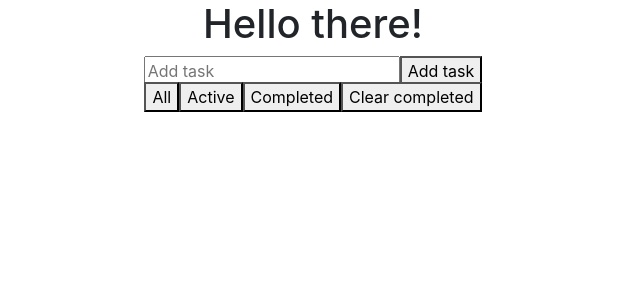
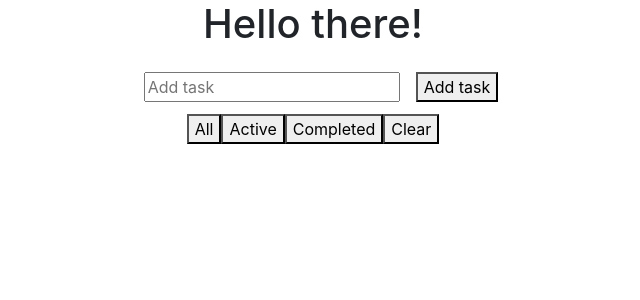
Before and after one commit to przemskydev/reactjs-training, a React (Create React App) app: page / in a window 1280 px wide. Shown: the top 300 px of the page, without its empty margins (327-967 px from the left). Built offline with nearby package versions, Linux system fonts and the light colour scheme.

Commit message:
remove done task from table

```diff
--- /dev/null
+++ b/src/components/Button.js
@@ -0,0 +1,28 @@
+import React from 'react'
+
+class Button extends React.Component {
+  constructor(props) {
+    super(props)
+    this.formatAtt = this.formatAtt.bind(this)
+    this.wtf = this.wtf.bind(this)
+  }
+
+  formatAtt(id) {
+    if (typeof id !== 'string') return ''
+    return id.charAt(0).toUpperCase() + id.slice(1)
+  }
+
+  wtf() {
+    this.props.click();
+  }
+
+  render() {
+    const id = this.props.id
+
+    return (
+      <button id={id} type='button' onClick={this.wtf}>{this.formatAtt(id)}</button>
+    )
+  }
+}
+
+export default Button;
--- a/src/components/Buttons.js
+++ b/src/components/Buttons.js
@@ -1,16 +1,41 @@
 import React from 'react';
+import Button from './Button';
 import './style/Buttons.css'
+import './style/TaskTodo.css'
 
 
-const Buttons = () => {
-  return (
-    <div className='btnPos'>
-      <button type='button'>All</button>
-      <button type='button'>Active</button>
-      <button type='button'>Completed</button>
-      <button type='button'>Clear completed</button>
-    </div>
-  )
+
+class Buttons extends React.Component {
+  constructor(props) {
+    super(props)
+    this.removeTask = this.removeTask.bind(this);
+    this.show = this.show.bind(this)
+
+  }
+
+  show() {
+    const list = this.props.list.map(el => el)
+    console.log("list")
+  }
+
+  removeTask() {
+    const elementIndex = this.props.list.map(elem => elem.isCompleted ? elem.id : '');
+    this.props.remove(elementIndex)
+  }
+
+  render() {
+    return (
+      <div className='btnPos'>
+        <Button id='all' />
+        <Button id='active' />
+        <Button id='completed' />
+        <Button
+          id='clear'
+          click={this.removeTask}
+        />
+      </div>
+    )
+  }
 }
 
 export default Buttons;
--- a/src/components/Input.js
+++ b/src/components/Input.js
@@ -1,5 +1,5 @@
 import React from 'react';
-
+import './style/Input.css';
 
 class Input extends React.Component {
   constructor(props) {
@@ -8,11 +8,11 @@ class Input extends React.Component {
     this.addTask = this.addTask.bind(this);
   }
 
-  handleChange(e){
+  handleChange(e) {
     this.props.valueChange(e.target.value);
   }
 
-  addTask(){
+  addTask() {
     this.props.addNewTask()
   }
 
@@ -20,6 +20,7 @@ class Input extends React.Component {
     return (
       <div>
         <input
+          id='addInput'
           type='addTask'
           value={this.props.value}
           placeholder='Add task'
--- a/src/components/Todo.js
+++ b/src/components/Todo.js
@@ -41,7 +41,7 @@ class Todo extends React.Component {
     })
   }
 
-  handleDone(el){
+  handleDone(el) {
     const elementIndex = this.state.list.findIndex(elem => elem.id === el)
     const newelement = this.state.list;
     newelement[elementIndex].isCompleted = true;
@@ -50,18 +50,24 @@ class Todo extends React.Component {
     })
   }
 
-  handleRemove(elem){
-    const elIndex = this.state.list.findIndex(el => el.id === elem)
-    let actualList = [...this.state.list]
+  handleRemove(elem) {
 
-    console.log(elIndex)
-    console.log(actualList)
+    if (typeof elem === "number") {
+      const elIndex = this.state.list.findIndex(el => el.id === elem)
+      let actualList = [...this.state.list]
+      actualList = actualList.slice(0, elIndex).concat(actualList.slice(elIndex + 1, actualList.length))
+      this.setState({
+        list: actualList
+      })
+    } else {
+      const currentList = this.state.list.map(el => el.id);
+      const listBeforeRemove = elem;
+      const listAfterRemove = [];
 
-    actualList = actualList.slice(0, elIndex).concat(actualList.slice(elIndex + 1, actualList.length))
-    this.setState({
-      list: actualList
-    })
 
+
+      console.log(currentList, listBeforeRemove)
+    }
   }
 
   render() {
@@ -74,7 +80,7 @@ class Todo extends React.Component {
         <TaskTodo
           key={el.id}
           element={el}
-          doneTask = {this.handleDone}
+          doneTask={this.handleDone}
           remove={this.handleRemove}
         />
       )
@@ -94,7 +100,9 @@ class Todo extends React.Component {
             <Row>
               {listOfTasks}
             </Row>
-            <Buttons />
+            <Buttons
+              list={this.state.list}
+              remove={this.handleRemove} />
           </Col>
         </Row>
       </Container>
--- /dev/null
+++ b/src/components/style/Input.css
@@ -0,0 +1,3 @@
+#addInput {
+  margin: 1rem;
+}
```
